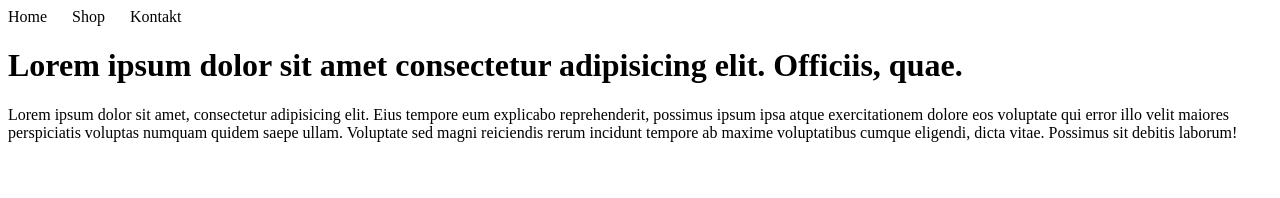
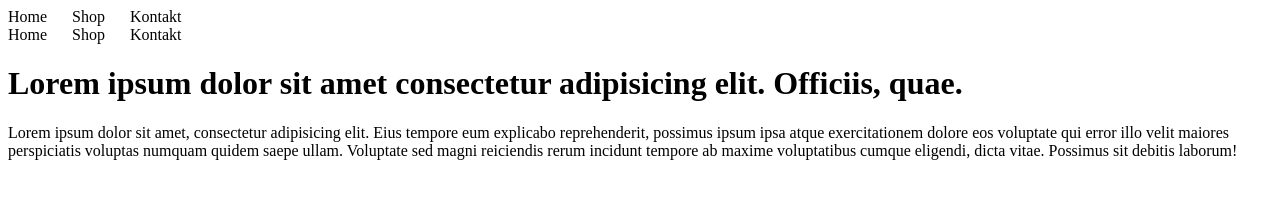
Before and after one commit to shikhsulaiman/erste-seite, a plain HTML site: page index.html in a window 1280 px wide. Drawn offline with Linux system fonts and the light colour scheme.

Commit message:
Refactor navigation and update paragraph in index.html

```diff
--- a/index.html
+++ b/index.html
@@ -14,10 +14,14 @@
         <li><a href="#">Kontakt</a></li>
       </ul>
     </nav>
+    <nav>
+      <ul class="navList">
+        <li><a href="#">Home</a></li>
+        <li><a href="#">Shop</a></li>
+        <li><a href="#">Kontakt</a></li>
+      </ul>
+    </nav>
     <h1>Lorem ipsum dolor sit amet consectetur adipisicing elit. Officiis, quae.</h1>
-
-
-
-    <p>Lorem ipsum dolor sit amet, consectetur adipisicing elit. Eius tempore eum explicabo reprehenderit, possimus ipsum ipsa atque exercitationem dolore eos voluptate qui error illo velit maiores perspiciatis voluptas numquam quidem saepe ullam. Voluptate sed magni reiciendis rerum incidunt tempore ab maxime voluptatibus cumque eligendi, dicta vitae. Possimus sit debitis laborum!</p>
+<p>Lorem ipsum dolor sit amet, consectetur adipisicing elit. Eius tempore eum explicabo reprehenderit, possimus ipsum ipsa atque exercitationem dolore eos voluptate qui error illo velit maiores perspiciatis voluptas numquam quidem saepe ullam. Voluptate sed magni reiciendis rerum incidunt tempore ab maxime voluptatibus cumque eligendi, dicta vitae. Possimus sit debitis laborum!</p>
   </body>
 </html>
```
